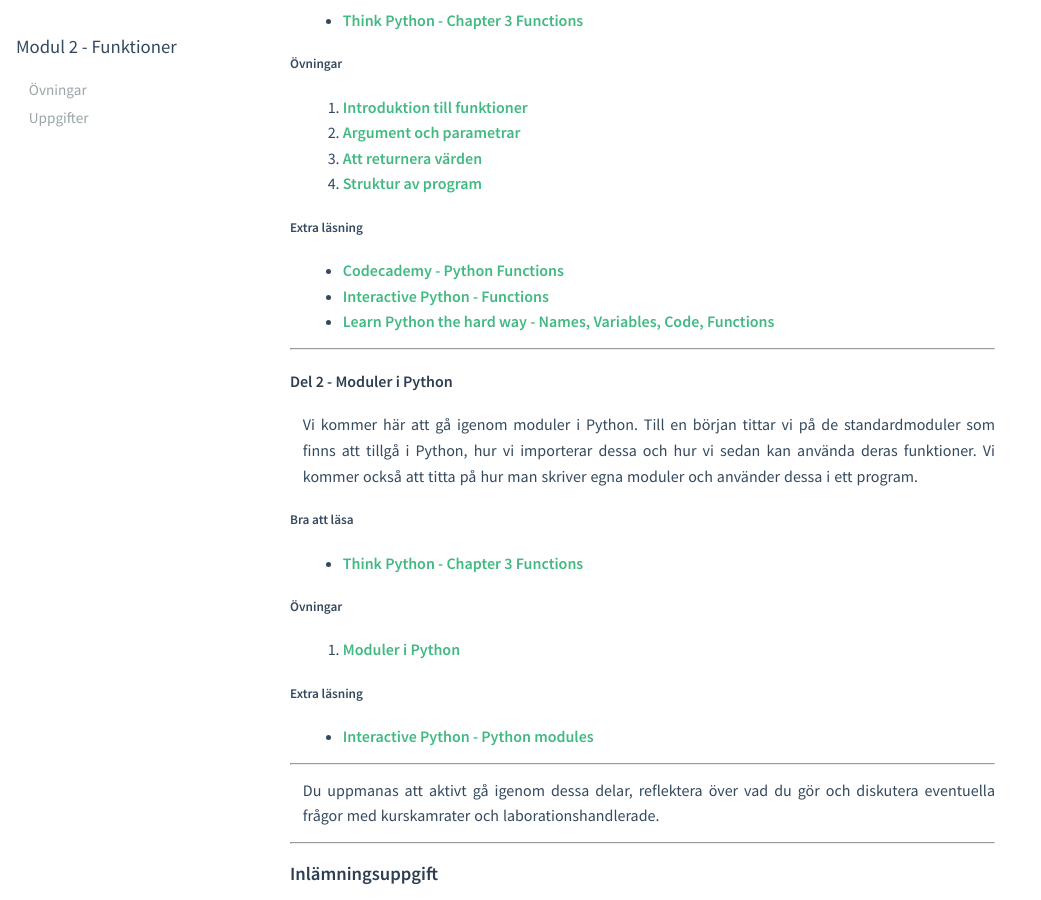
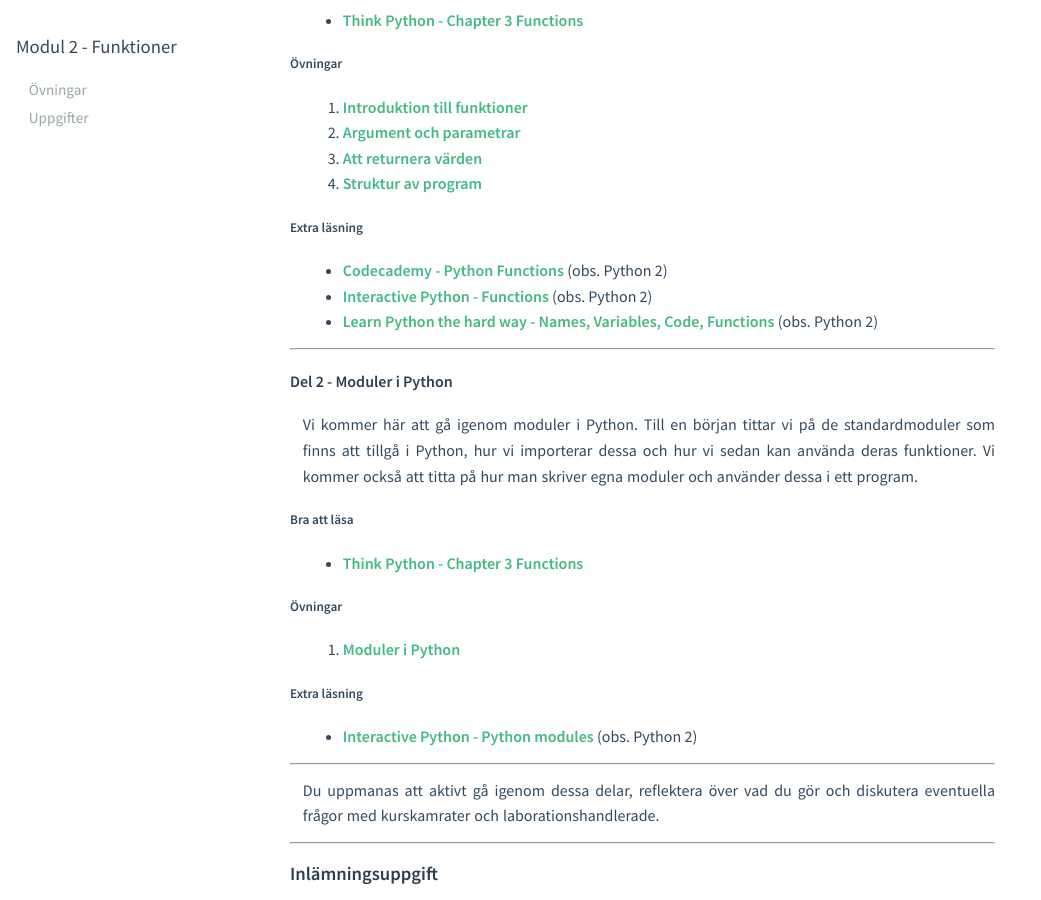
Before and after one commit to mau-dvmt/ia-python, a Jekyll site: the page built from modules/m2/index.md, in a window 1280 px wide and 900 px high, scrolled down 742 px. Shown: the whole window, without its empty margins (0-1041 px from the left). Built offline with Jekyll 4.4.1, drawn with Linux system fonts in a browser that asks for light colours.

Commit message:
Fixed outdated links

```diff
--- a/modules/m2/index.md
+++ b/modules/m2/index.md
@@ -26,7 +26,7 @@
 
 ##### Bra att läsa
 
-- [Think Python - Chapter 3  Functions](http://www.greenteapress.com/thinkpython/html/thinkpython004.html)
+- [Think Python - Chapter 3  Functions](http://greenteapress.com/thinkpython2/html/thinkpython2004.html)
 
 ##### Övningar
 
@@ -37,9 +37,9 @@
 
 ##### Extra läsning
 
-- [Codecademy - Python Functions](http://www.codecademy.com/en/tracks/python)
-- [Interactive Python - Functions](http://interactivepython.org/runestone/static/thinkcspy/Functions/functions.html)
-- [Learn Python the hard way - Names, Variables, Code, Functions](http://learnpythonthehardway.org/book/ex18.html)
+- [Codecademy - Python Functions](http://www.codecademy.com/en/tracks/python) (obs. Python 2)
+- [Interactive Python - Functions](http://interactivepython.org/runestone/static/thinkcspy/Functions/functions.html) (obs. Python 2)
+- [Learn Python the hard way - Names, Variables, Code, Functions](http://learnpythonthehardway.org/book/ex18.html) (obs. Python 2)
 
 ---
 
@@ -49,7 +49,7 @@
 
 ##### Bra att läsa
 
-- [Think Python - Chapter 3  Functions](http://www.greenteapress.com/thinkpython/html/thinkpython004.html)
+- [Think Python - Chapter 3  Functions](http://greenteapress.com/thinkpython2/html/thinkpython2004.html)
 
 ##### Övningar
 
@@ -57,7 +57,7 @@
 
 ##### Extra läsning
 
-- [Interactive Python - Python modules](http://interactivepython.org/runestone/static/thinkcspy/toc.html#python-modules)
+- [Interactive Python - Python modules](http://interactivepython.org/runestone/static/thinkcspy/toc.html#python-modules) (obs. Python 2)
 
 ---
 
```
Also changed, not shown: 1 other file.
